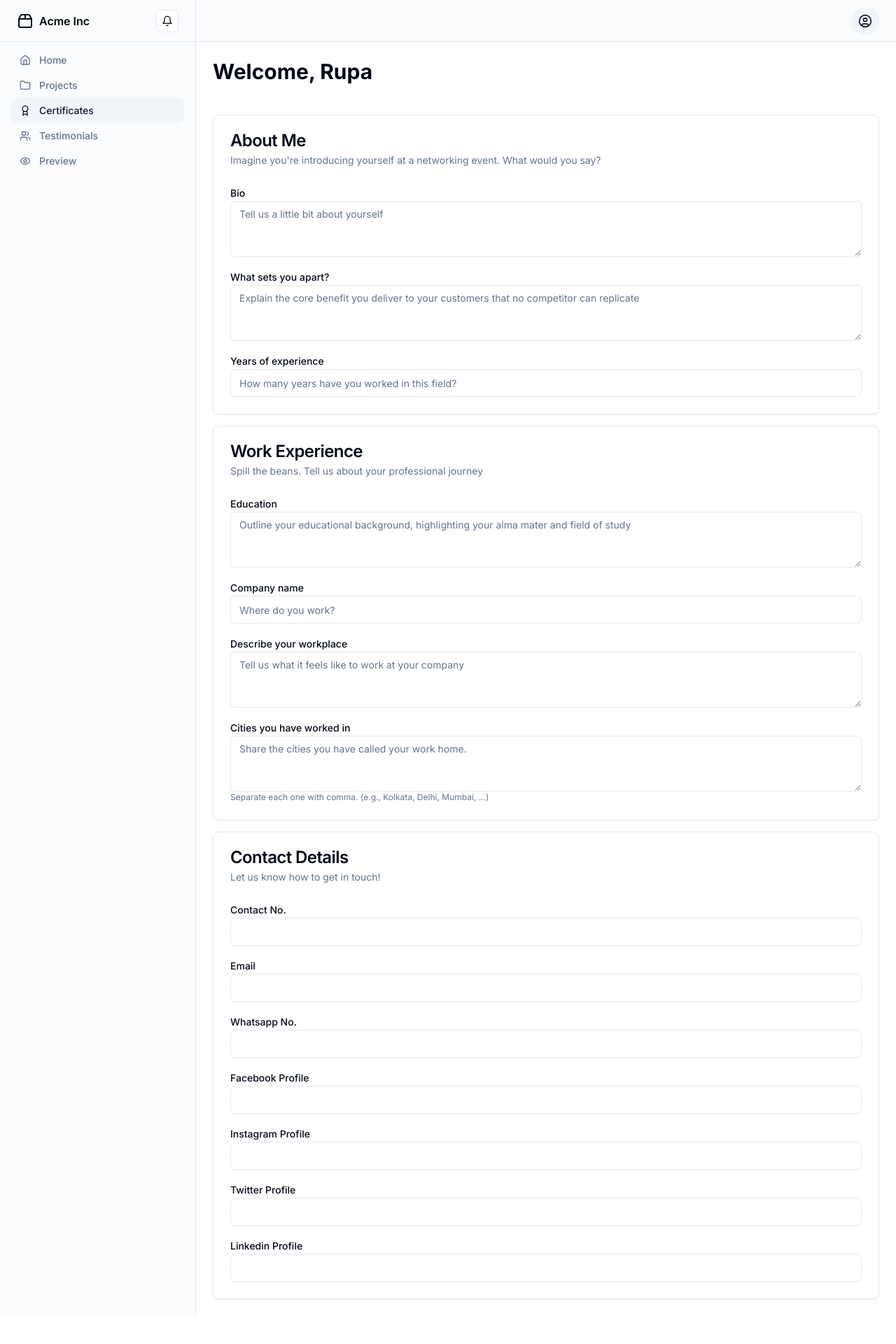
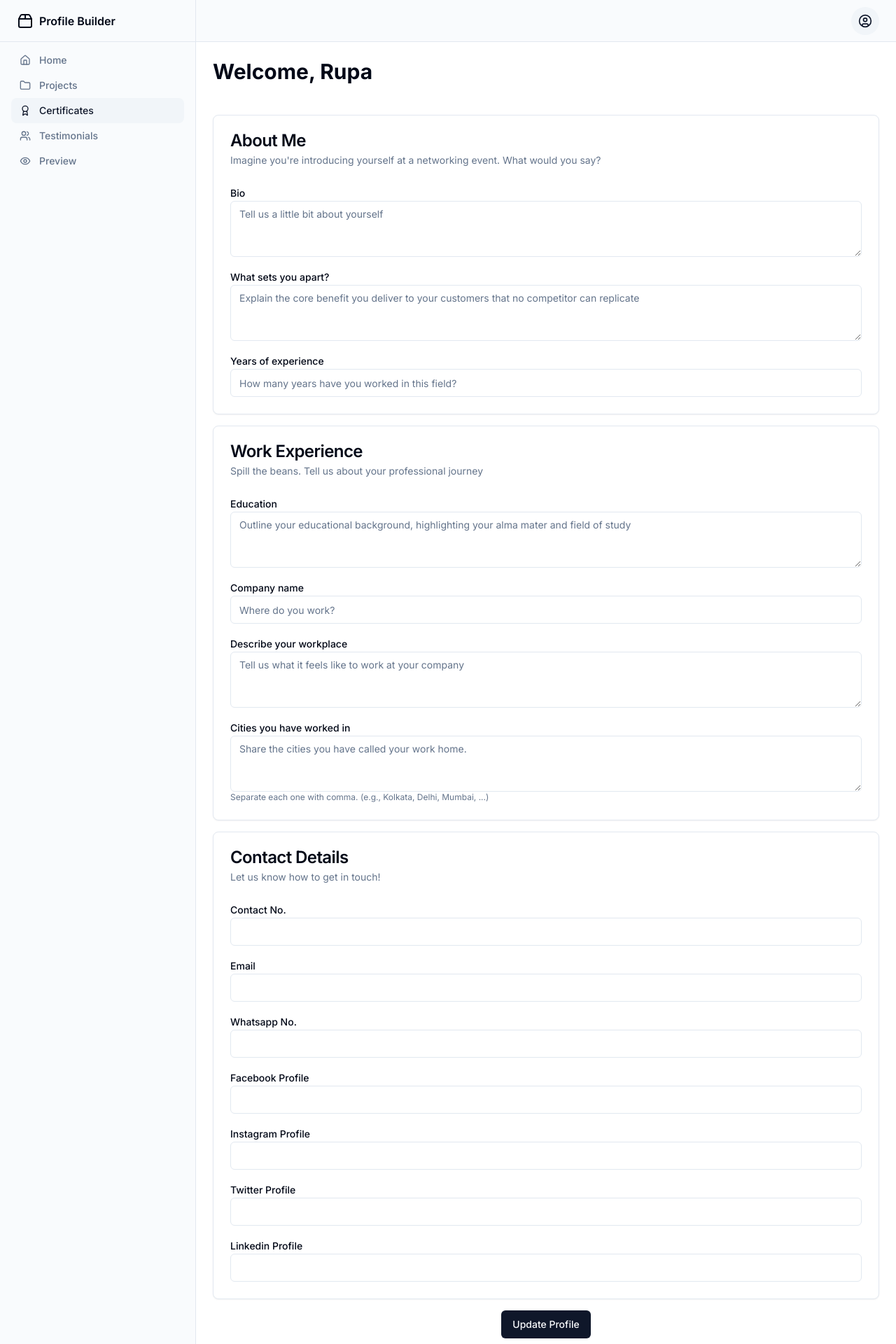
Before and after one commit to Atendimento2005/react-profile-builder, a Next.js app: page / in a window 1280 px wide. Shown: the top 1920 px of the page at 70% size. Before the commit the page ends 1880 px from the top, so only its background shows below. Built offline with nearby package versions, Linux system fonts and the light colour scheme.

Commit message:
update button

```diff
--- a/src/app/page.js
+++ b/src/app/page.js
@@ -45,12 +45,8 @@ export default function Dashboard() {
           <div className="flex h-14 items-center border-b px-4 lg:h-[60px] lg:px-6">
             <Link href="/" className="flex items-center gap-2 font-semibold">
               <Package2 className="h-6 w-6" />
-              <span className="">Acme Inc</span>
+              <span className="">Profile Builder</span>
             </Link>
-            <Button variant="outline" size="icon" className="ml-auto h-8 w-8">
-              <Bell className="h-4 w-4" />
-              <span className="sr-only">Toggle notifications</span>
-            </Button>
           </div>
           <div className="flex-1">
             <nav className="grid items-start px-2 text-sm font-medium lg:px-4">
@@ -170,7 +166,9 @@ export default function Dashboard() {
               <DropdownMenuItem>Settings</DropdownMenuItem>
               <DropdownMenuItem>Support</DropdownMenuItem>
               <DropdownMenuSeparator />
-              <DropdownMenuItem>Logout</DropdownMenuItem>
+              <DropdownMenuItem className="focus:bg-red-500 focus:text-slate-50">
+                Logout
+              </DropdownMenuItem>
             </DropdownMenuContent>
           </DropdownMenu>
         </header>
@@ -293,6 +291,7 @@ export default function Dashboard() {
                 </div>
               </CardContent>
             </Card>
+            <Button>Update Profile</Button>
           </div>
         </main>
       </div>
```
